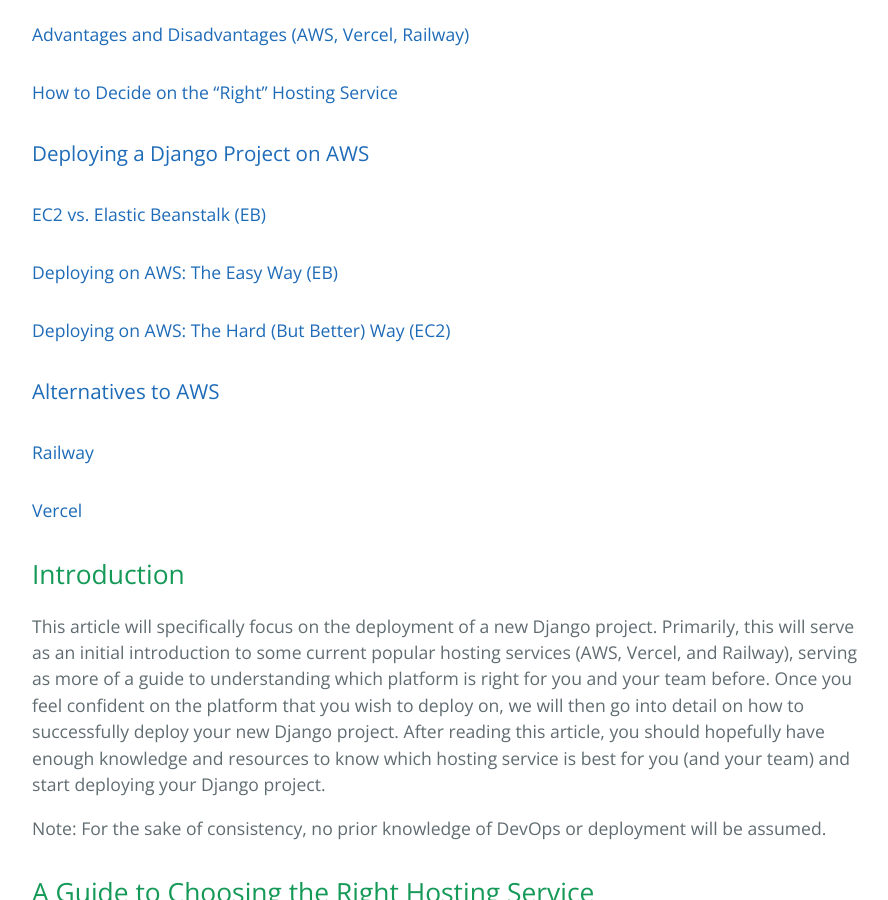
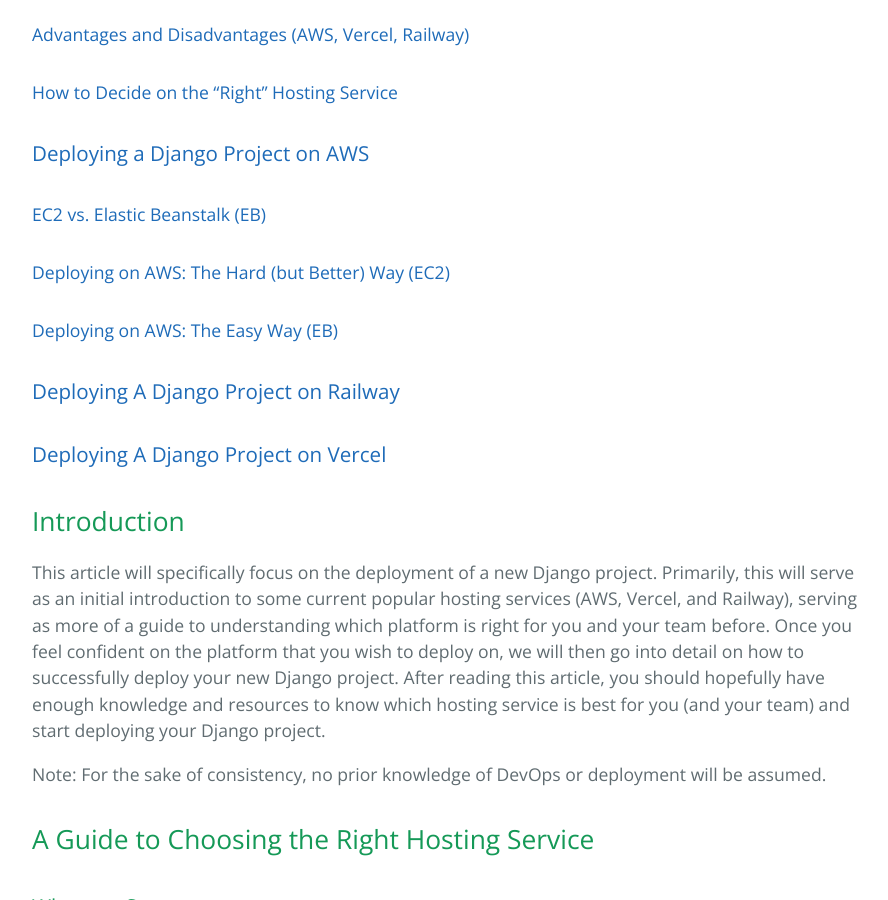
Before and after one commit to learning-software-engineering/learning-software-engineering.github.io, a Jekyll site: the page built from Topics/Development_Process/Django_Deployment_AWS.md, in a window 1280 px wide and 900 px high, scrolled down 710 px. Shown: the whole window, without its empty margins (192-1080 px from the left). Built offline with Jekyll 4.4.1, drawn with Linux system fonts in a browser that asks for light colours; our own code applies the rules of GitHub Pages for plain Markdown files; some of the changed text lies outside the part shown.

Commit message:
Reformatted .md file and trying YouTube embeds

```diff
--- a/Topics/Development_Process/Django_Deployment_AWS.md
+++ b/Topics/Development_Process/Django_Deployment_AWS.md
@@ -8,11 +8,10 @@
 #### [How to Decide on the “Right” Hosting Service](#how-to-decide-on-the-right-hosting-service-1)
 ### [Deploying a Django Project on AWS](#deploying-a-django-project-on-aws-1)
 #### [EC2 vs. Elastic Beanstalk (EB)](#ec2-vs-elastic-beanstalk-eb-1)
-#### [Deploying on AWS: The Easy Way (EB)]()
-#### [Deploying on AWS: The Hard (But Better) Way (EC2)]()
-### [Alternatives to AWS]()
-#### [Railway]()
-#### [Vercel]()
+#### [Deploying on AWS: The Hard (but Better) Way (EC2)](#deploying-on-aws-the-hard-but-better-way-ec2-1)
+#### [Deploying on AWS: The Easy Way (EB)](#deploying-on-aws-the-easy-way-eb-1)
+### [Deploying A Django Project on Railway](#deploying-on-vercel-1)
+### [Deploying A Django Project on Vercel](#deploying-on-vercel-1)
 
 ## Introduction
 
@@ -82,7 +81,7 @@
     3) You can generate a `requirements.txt` file after activating your virtual environment by using the `pipreqs` package, click here to learn more about `pipreqs`
     4) If you are encountering CORS/CSRF errors, [click here for potential solutions](https://stackoverflow.com/questions/38841109/csrf-validation-does-not-work-on-django-using-https)
 
-[![EC2 Tutorial](https://img.youtube.come/vi/7O1H9kr1CsA/0.jpg)](https://www.youtube.com/watch?v=7O1H9kr1CsA)
+<iframe width="560" height="315" src="https://www.youtube.com/embed/7O1H9kr1CsA" title="YouTube video player" frameborder="0" allow="accelerometer; autoplay; clipboard-write; encrypted-media; gyroscope; picture-in-picture; web-share" allowfullscreen></iframe>
 
 ### Deploying on AWS: The Easy Way (EB)
 
@@ -98,12 +97,9 @@
 	3) You may need to set a third line on your `./ebextenstions/django.config` to the following line: `WSGIPath: <project_name>/wsgi.py`
 	4) If you are encountering CORS/CSRF errors, [click here for potential solutions](https://stackoverflow.com/questions/38841109/csrf-validation-does-not-work-on-django-using-https)
 
-[![EB Tutorial](https://img.youtube.come/vi/51YwXvJ9LOE/0.jpg)](https://www.youtube.com/watch?v=51YwXvJ9LOE)
+<iframe width="560" height="315" src="https://www.youtube.com/embed/51YwXvJ9LOE" title="YouTube video player" frameborder="0" allow="accelerometer; autoplay; clipboard-write; encrypted-media; gyroscope; picture-in-picture; web-share" allowfullscreen></iframe>
 
-
-## Alternatives to AWS
-
-### Railway
+## Deploying on Railway
 
 - To deploy on Railway, the following video is highly recommended. Note that the following assumptions are made throughout this video and it ensure you meet them before starting the tutorial:
 
@@ -117,9 +113,9 @@
     2) Ensure you carefully follow the static files and directory process carefully, this is very important and you should ensure your static files are loading (by checking for common HTML/CSS elements in default Django error/admin panel web pages). This is key and necessary for CORS/CSRF and are vital should you be communicating with a Frontend
     3) If you are encountering CORS/CSRF errors, [click here for potential solutions](https://stackoverflow.com/questions/38841109/csrf-validation-does-not-work-on-django-using-https)
 
-[![Railway Tutorial](https://img.youtube.come/vi/NUqtNglEcCU/0.jpg)](https://www.youtube.com/watch?v=NUqtNglEcCU)
+<iframe width="560" height="315" src="https://www.youtube.com/embed/NUqtNglEcCU" title="YouTube video player" frameborder="0" allow="accelerometer; autoplay; clipboard-write; encrypted-media; gyroscope; picture-in-picture; web-share" allowfullscreen></iframe>
 
-### Vercel
+## Deploying on Vercel
 
 - To deploy on Railway, the following video is highly recommended. Note that the following assumptions are made throughout this video and it ensure you meet them before starting the tutorial:
 
@@ -131,4 +127,4 @@
 
 	1) If you are encountering CORS/CSRF errors, [click here for potential solutions](https://stackoverflow.com/questions/38841109/csrf-validation-does-not-work-on-django-using-https)
 
-[![Vercel Tutorial](https://img.youtube.come/vi/ZjVzHcXCeMU/0.jpg)](https://www.youtube.com/watch?v=ZjVzHcXCeMU)
+<iframe width="560" height="315" src="https://www.youtube.com/embed/ZjVzHcXCeMU" title="YouTube video player" frameborder="0" allow="accelerometer; autoplay; clipboard-write; encrypted-media; gyroscope; picture-in-picture; web-share" allowfullscreen></iframe>
```
Also changed, not shown: other parts of Topics/Development_Process/Django_Deployment_AWS.md (+1 -1 lines).
